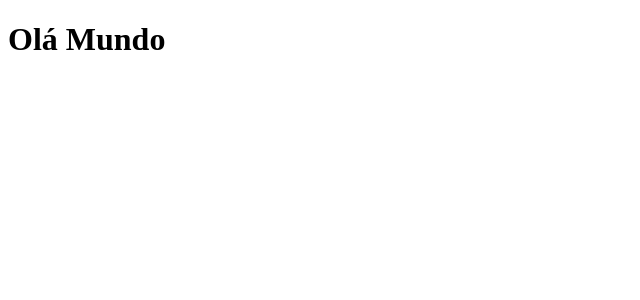
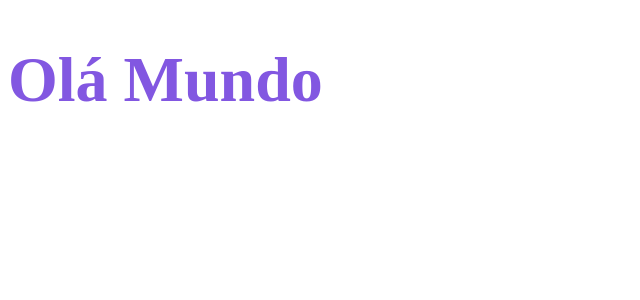
Before and after one commit to Tharlys10/dt-money-finances, a React (Create React App) app: page / in a window 1280 px wide. Shown: the top 300 px of the page, without its empty margins (0-640 px from the left). Built offline with nearby package versions, Linux system fonts and the light colour scheme.

Commit message:
feat: :sparkles: implementation styled component

```diff
--- a/package.json
+++ b/package.json
@@ -3,9 +3,11 @@
   "version": "0.1.0",
   "private": true,
   "dependencies": {
+    "@types/styled-components": "^5.1.9",
     "react": "^17.0.2",
     "react-dom": "^17.0.2",
     "react-scripts": "4.0.3",
+    "styled-components": "^5.3.0",
     "web-vitals": "^1.0.1"
   },
   "devDependencies": {
--- a/src/App.tsx
+++ b/src/App.tsx
@@ -1,7 +1,14 @@
+import styled from 'styled-components'
+
+const Title = styled.h1`
+  font-size: 64px;
+  color: #8257e1;
+`
+
 export function App() {
   return (
     <div className="App">
-      <h1>Olá Mundo</h1>
+      <Title>Olá Mundo</Title>
     </div>
   );
 }
```
